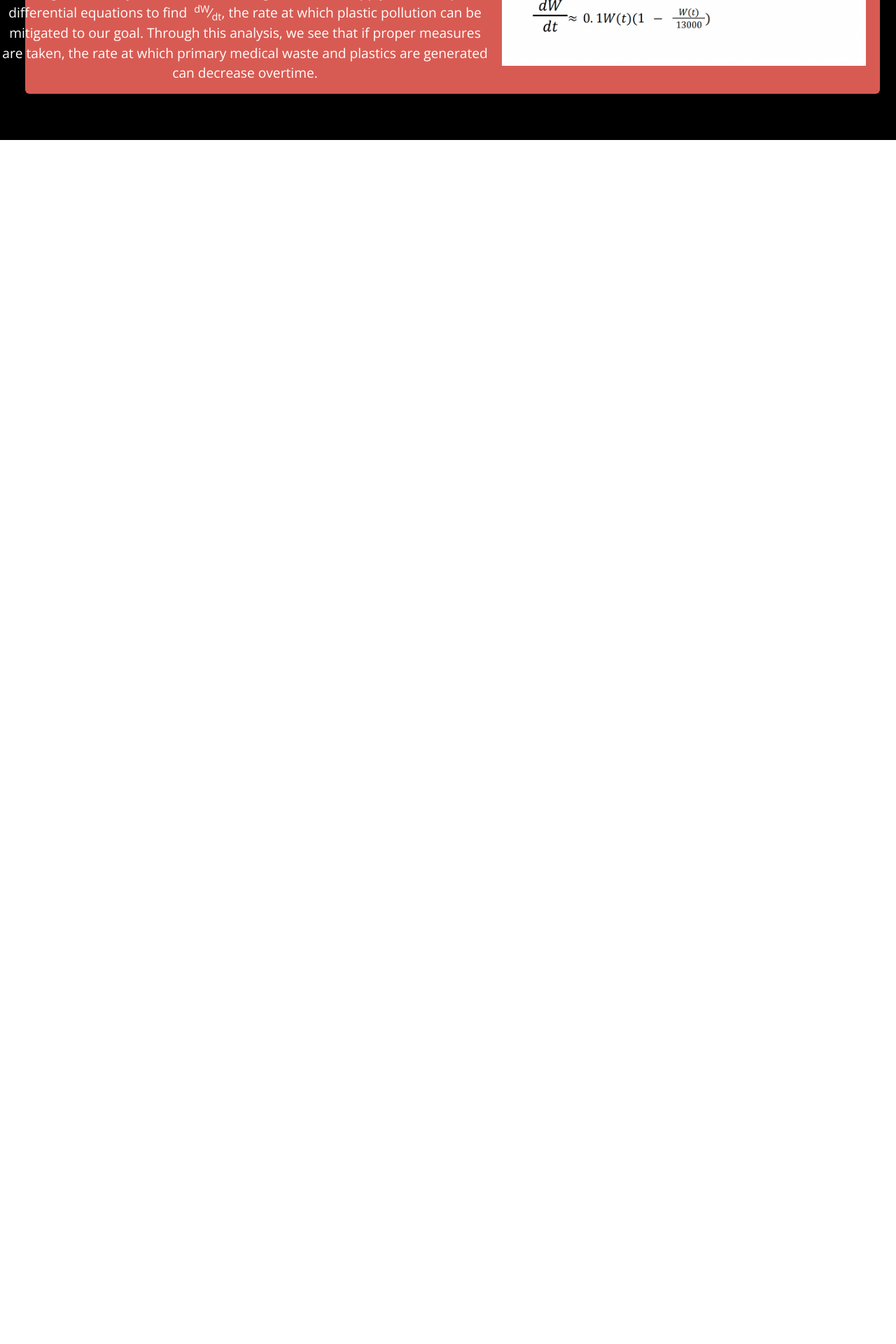
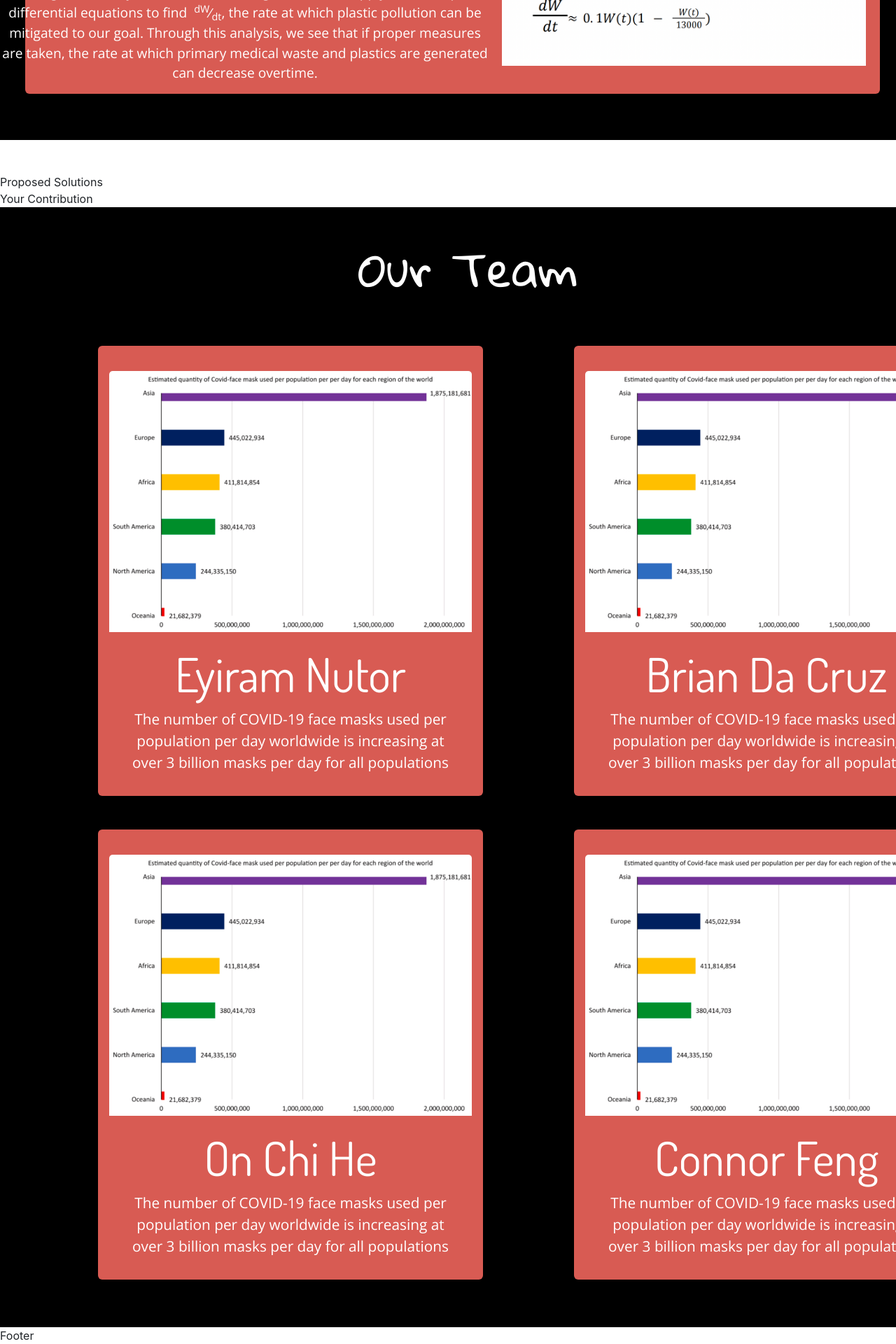
Before and after one commit to DrWizardDrunkenstein54/biolink, a React (Create React App) app in the folder biolink/: page / in a window 1280 px wide. Shown: the part 3801-5721 px from the top of the page at 70% size. Before the commit the page ends 4049 px from the top, so only its background shows below. Built offline with nearby package versions, Linux system fonts and the light colour scheme.

Commit message:
our team section
our team section template created

```diff
--- a/biolink/src/App.css
+++ b/biolink/src/App.css
@@ -15,6 +15,10 @@ html, body {
 
 #home {
     overflow-y: hidden;
+}
+
+.our-team-section {
+    height: 1600px;
 }
 
 /* NAVBAR SECTION START */
@@ -89,15 +93,6 @@ a:hover {
 
 /* HOME SECTION END */
 
-/* FEATURES SECTION START */
-
-.statistics-icon {
-    color: red;
-
-}
-
-/* FEATURES SECTION END */
-
 /* PROBLEM STATEMENT START */
 
 #main-problem {
@@ -109,3 +104,19 @@ a:hover {
 }
 
 /* PROBLEM STATEMENT END */
+
+/* OUR TEAM START */
+
+
+
+.our-team-title {
+    font-family: 'Gloria Hallelujah', cursive;
+    position: absolute;
+    color: white;
+    font-size: 4rem;
+    padding-top: 50px;
+    left: 40%;
+
+}
+
+/* OUR TEAM END */
--- a/biolink/src/components/BioLink.jsx
+++ b/biolink/src/components/BioLink.jsx
@@ -3,6 +3,10 @@ import NavBar from './NavBar';
 import Home from './Home';
 import Features from './Features';
 import ProblemStatement from './ProblemStatement';
+import ProposedSolutions from './ProposedSolutions';
+import YourContribution from './YourContribution';
+import OurTeam from './OurTeam';
+import Footer from './Footer';
 
 function BioLink() {
     return (
@@ -11,6 +15,10 @@ function BioLink() {
             <Home />
             <Features />
             <ProblemStatement />
+            <ProposedSolutions />
+            <YourContribution />
+            <OurTeam />
+            <Footer />
         </div>
     );
 }
--- a/biolink/src/components/EnvironmentStatistics.jsx
+++ b/biolink/src/components/EnvironmentStatistics.jsx
@@ -22,7 +22,6 @@ function EnvironmentStatistics() {
                         are generated can decrease overtime.
                     </Card.Text>
                 </Card.Body>
-
             </Card>
             <Card style={{ width: '50%', maxHeight: "750px", right: "7px", backgroundColor: '#d85b53', color: "white" }} className="border-0">
                 <Card.Img variant="top" src="calculus.png" style={{ maxHeight: "45em", maxWidth: "35em", position: "relative", top: "12px", right: "20px"  }}/>
--- /dev/null
+++ b/biolink/src/components/Footer.jsx
@@ -0,0 +1,11 @@
+import React from "react";
+
+function Footer() {
+    return (
+        <div>
+            Footer
+        </div>
+    );
+}
+
+export default Footer;
--- /dev/null
+++ b/biolink/src/components/OurTeam.jsx
@@ -0,0 +1,16 @@
+import React from "react";
+import Card from 'react-bootstrap/Card';
+import OurTeamP1 from "./OurTeamP1";
+import OurTeamP2 from "./OurTeamP2";
+
+function OurTeam() {
+    return (
+        <div id="" style={{display: "flex", width: "100%"}} className="our-team-section colored-section">
+            <h1 className="our-team-title">Our Team</h1>
+            <OurTeamP1 />
+            <OurTeamP2 />
+        </div>
+    );
+}
+
+export default OurTeam;
--- /dev/null
+++ b/biolink/src/components/OurTeamP1.jsx
@@ -0,0 +1,39 @@
+import React from "react";
+import Card from 'react-bootstrap/Card';
+
+function OurTeamP1() {
+    return (
+        <div style={{paddingTop: "150px"}}>
+            <Card style={{ maxWidth: "550px", maxHeight: "650px", left: "140px", backgroundColor: '#d85b53', color: "white" }} className="border-0 w-100 p-3 my-5">
+                <Card.Img variant="top" src="chart1.png" style={{ maxHeight: "30em", maxWidth: "35em", position: "relative", top: "1.25em"  }}/>
+                <br />
+                <Card.Body className="d-flex flex-column align-items-center">
+                    <Card.Title style={{ fontFamily: 'Dosis, sans-serif', fontSize: "4.2em" }}>Eyiram Nutor</Card.Title>
+                    <Card.Text style={{ fontFamily: "Open Sans, sans-serif", textAlign: "center", fontSize: "1.3rem" }}>
+                        The number of COVID-19
+                        face masks used per
+                        population per day worldwide
+                        is increasing at over 3 billion
+                        masks per day for all populations
+                    </Card.Text>
+                </Card.Body>
+            </Card>
+            <Card style={{ maxWidth: "550px", maxHeight: "650px", left: "140px", backgroundColor: '#d85b53', color: "white" }} className="border-0 w-100 p-3 my-5">
+                <Card.Img variant="top" src="chart1.png" style={{ maxHeight: "30em", maxWidth: "35em", position: "relative", top: "1.25em"  }}/>
+                <br />
+                <Card.Body className="d-flex flex-column align-items-center">
+                    <Card.Title style={{ fontFamily: 'Dosis, sans-serif', fontSize: "4.2em" }}>On Chi He</Card.Title>
+                    <Card.Text style={{ fontFamily: "Open Sans, sans-serif", textAlign: "center", fontSize: "1.3rem" }}>
+                        The number of COVID-19
+                        face masks used per
+                        population per day worldwide
+                        is increasing at over 3 billion
+                        masks per day for all populations
+                    </Card.Text>
+                </Card.Body>
+            </Card>
+        </div>
+    );
+}
+
+export default OurTeamP1;
--- /dev/null
+++ b/biolink/src/components/OurTeamP2.jsx
@@ -0,0 +1,39 @@
+import React from "react";
+import Card from 'react-bootstrap/Card';
+
+function OurTeamP2() {
+    return (
+        <div style={{paddingTop: "150px"}}>
+            <Card style={{ maxWidth: "550px", maxHeight: "650px", left: "270px", backgroundColor: '#d85b53', color: "white" }} className="border-0 w-100 p-3 my-5">
+                <Card.Img variant="top" src="chart1.png" style={{ maxHeight: "30em", maxWidth: "35em", position: "relative", top: "1.25em"  }}/>
+                <br />
+                <Card.Body className="d-flex flex-column align-items-center">
+                    <Card.Title style={{ fontFamily: 'Dosis, sans-serif', fontSize: "4.2em" }}>Brian Da Cruz</Card.Title>
+                    <Card.Text style={{ fontFamily: "Open Sans, sans-serif", textAlign: "center", fontSize: "1.3rem" }}>
+                        The number of COVID-19
+                        face masks used per
+                        population per day worldwide
+                        is increasing at over 3 billion
+                        masks per day for all populations
+                    </Card.Text>
+                </Card.Body>
+            </Card>
+            <Card style={{ maxWidth: "550px", maxHeight: "650px", left: "270px", backgroundColor: '#d85b53', color: "white" }} className="border-0 w-100 p-3 my-5">
+                <Card.Img variant="top" src="chart1.png" style={{ maxHeight: "30em", maxWidth: "35em", position: "relative", top: "1.25em"  }}/>
+                <br />
+                <Card.Body className="d-flex flex-column align-items-center">
+                    <Card.Title style={{ fontFamily: 'Dosis, sans-serif', fontSize: "4.2em" }}>Connor Feng</Card.Title>
+                    <Card.Text style={{ fontFamily: "Open Sans, sans-serif", textAlign: "center", fontSize: "1.3rem" }}>
+                        The number of COVID-19
+                        face masks used per
+                        population per day worldwide
+                        is increasing at over 3 billion
+                        masks per day for all populations
+                    </Card.Text>
+                </Card.Body>
+            </Card>
+        </div>
+    );
+}
+
+export default OurTeamP2;
--- /dev/null
+++ b/biolink/src/components/ProposedSolutions.jsx
@@ -0,0 +1,11 @@
+import React from "react";
+
+function ProposedSolutions() {
+    return (
+        <div>
+            Proposed Solutions
+        </div>
+    );
+}
+
+export default ProposedSolutions;
--- /dev/null
+++ b/biolink/src/components/YourContribution.jsx
@@ -0,0 +1,11 @@
+import React from "react";
+
+function YourContribution() {
+    return (
+        <div>
+            Your Contribution
+        </div>
+    );
+}
+
+export default YourContribution;
```
